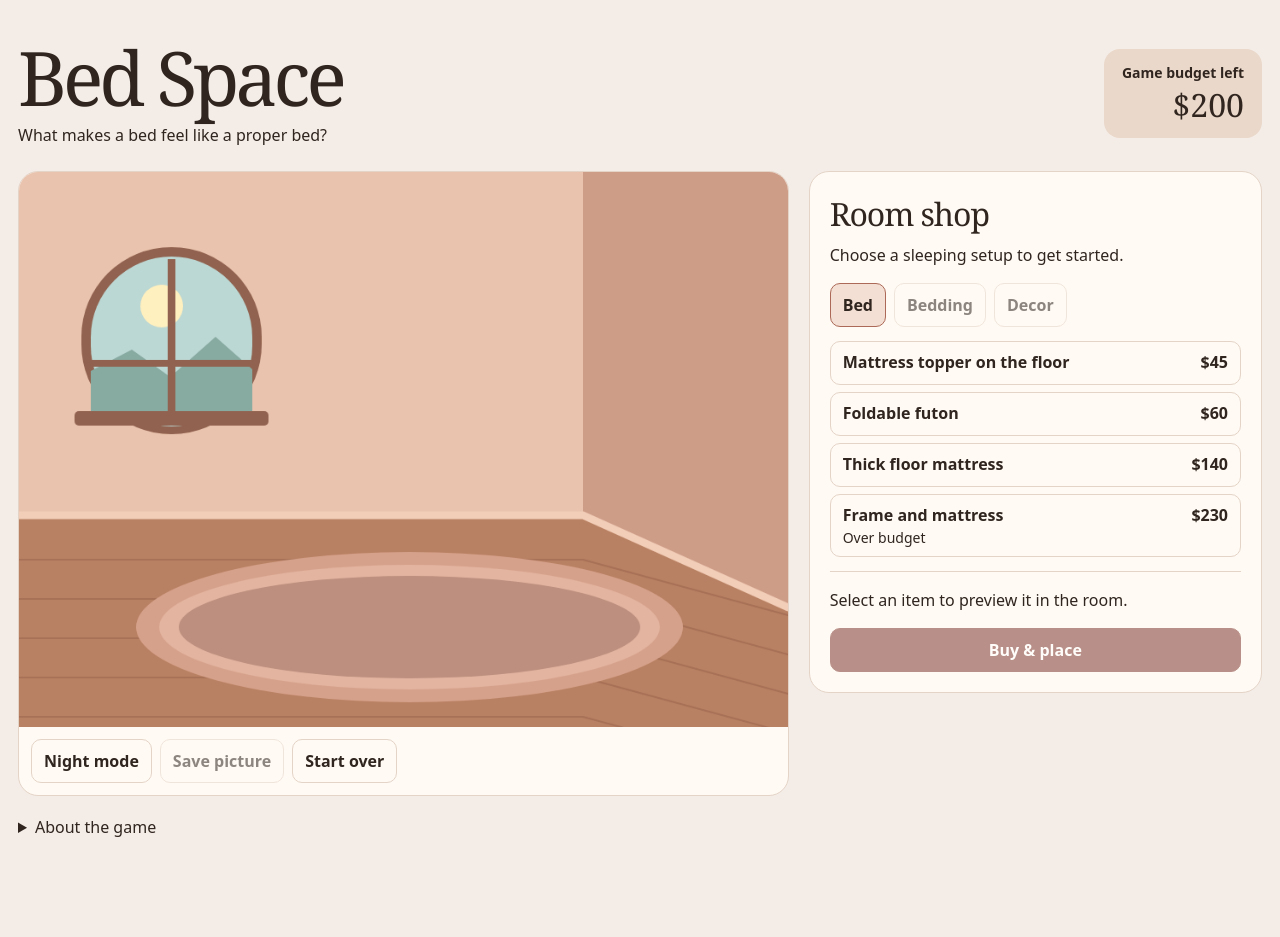
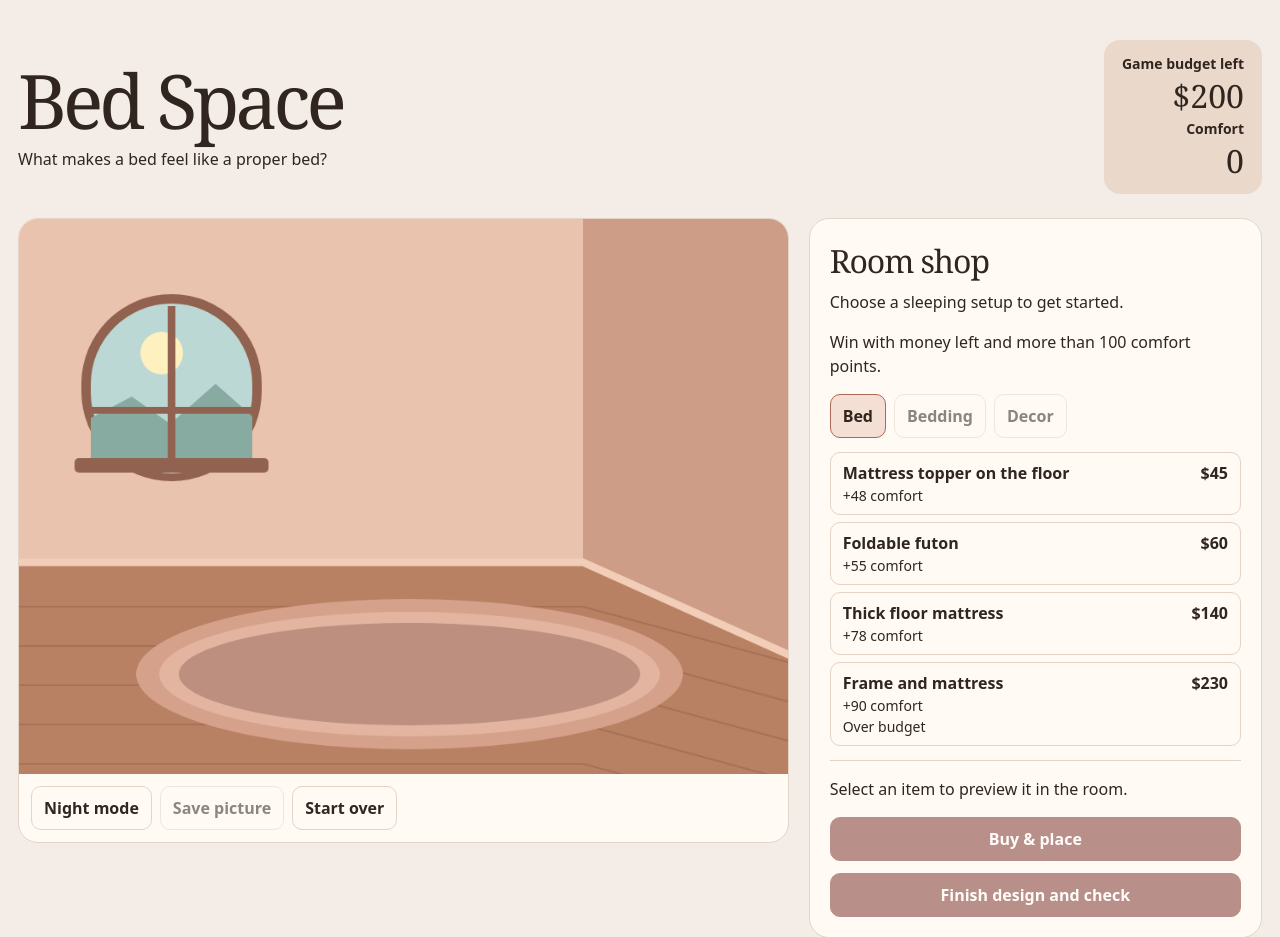
Before and after one commit to lliang25/Design-your-bed-space, a plain HTML site: page index.html in a window 1280 px wide. Shown: the top 937 px of the page. Before the commit the page ends 878 px from the top, so only its background shows below. Drawn offline with Linux system fonts and the light colour scheme.

Commit message:
Add comfort scoring and design results

```diff
--- a/game.js
+++ b/game.js
@@ -1,19 +1,20 @@
 'use strict';
 
 const startingBudget = 200;
+const comfortTarget = 100;
 const items = [
-  ['topper', 'Bed', 'bed', 'Mattress topper on the floor', 45, 'A topper is sold as an extra layer for a mattress. The essay begins with a family who bought toppers by mistake, tried them on the floor, and found them comfortable enough to keep using for four years. What would you want to try before buying a whole bed?'],
-  ['foldable', 'Bed', 'bed', 'Foldable futon', 60, 'In Japan, futon bedding is traditionally laid out on woven mats called tatami. Folding it away allows the room to serve other purposes during the day. Western-style beds also became more common after World War II, as ideas about furnishing the home changed.'],
-  ['thick', 'Bed', 'bed', 'Thick floor mattress', 140, 'This setup keeps the cushioning of a mattress and saves the cost of a frame. Think about how much space it takes up, how easy it is to get up from, and how you would keep the underside dry.'],
-  ['frame', 'Bed', 'bed', 'Frame and mattress', 230, 'A frame raises the mattress off the floor and can leave room for airflow or storage. In early modern England, bedsteads and layered bedding could also signal wealth. Which benefits would make the extra cost worthwhile to you?'],
-  ['childhood', 'Bedding', 'sheets', 'Reused childhood sheets', 5, 'The faded stars are part of the story. Reusing a set you already have can keep a familiar pattern in your room and leave money for something else.'],
-  ['fancy', 'Bedding', 'sheets', 'Fancy striped sheets', 45, 'A matching bed can feel good to come home to. Researchers studying IKEA catalogs in China found that the catalogs associated furnishings with an ideal home and a better life. How much of the appeal is the pattern, and how much is the room you imagine around it?'],
-  ['pillows', 'Bedding', 'pillows', 'Pillow set', 20, 'Stacking pillows gives you something to lean against while reading in bed. Extra pillows also take up space when you want to stretch out.'],
-  ['throw', 'Bedding', 'throw', 'Knit throw blanket', 25, 'A throw adds a layer you can pull over your feet or fold away. Draping it across the end of the bed also makes its color visible from across the room.'],
-  ['bear', 'Decor', 'toy', 'Stuffed bear', 15, 'One small object can make a room feel like yours. A stuffed animal you already own could bring the same personal touch without a new purchase.'],
-  ['poster', 'Decor', 'poster', 'Moonrise poster', 10, 'In a shared room, a poster can show what you like and make your corner recognizable. Think about what you would hang for yourself and what you would choose with roommates or guests in mind.'],
-  ['lights', 'Decor', 'lighting', 'String lights', 30, 'Small lights spread points of warm color along the wall. Try Night mode to see how much more noticeable their glow becomes when the room is dark.']
-].map(([id, category, slot, name, price, fact]) => ({ id, category, slot, name, price, fact }));
+  ['topper', 'Bed', 'bed', 'Mattress topper on the floor', 45, 48, 'A topper is sold as an extra layer for a mattress. The essay begins with a family who bought toppers by mistake, tried them on the floor, and found them comfortable enough to keep using for four years. What would you want to try before buying a whole bed?'],
+  ['foldable', 'Bed', 'bed', 'Foldable futon', 60, 55, 'In Japan, futon bedding is traditionally laid out on woven mats called tatami. Folding it away allows the room to serve other purposes during the day. Western-style beds also became more common after World War II, as ideas about furnishing the home changed.'],
+  ['thick', 'Bed', 'bed', 'Thick floor mattress', 140, 78, 'This setup keeps the cushioning of a mattress and saves the cost of a frame. Think about how much space it takes up, how easy it is to get up from, and how you would keep the underside dry.'],
+  ['frame', 'Bed', 'bed', 'Frame and mattress', 230, 90, 'A frame raises the mattress off the floor and can leave room for airflow or storage. In early modern England, bedsteads and layered bedding could also signal wealth. Which benefits would make the extra cost worthwhile to you?'],
+  ['childhood', 'Bedding', 'sheets', 'Reused childhood sheets', 5, 10, 'The faded stars are part of the story. Reusing a set you already have can keep a familiar pattern in your room and leave money for something else.'],
+  ['fancy', 'Bedding', 'sheets', 'Fancy striped sheets', 45, 14, 'A matching bed can feel good to come home to. Researchers studying IKEA catalogs in China found that the catalogs associated furnishings with an ideal home and a better life. How much of the appeal is the pattern, and how much is the room you imagine around it?'],
+  ['pillows', 'Bedding', 'pillows', 'Pillow set', 20, 25, 'Stacking pillows gives you something to lean against while reading in bed. Extra pillows also take up space when you want to stretch out.'],
+  ['throw', 'Bedding', 'throw', 'Knit throw blanket', 25, 26, 'A throw adds a layer you can pull over your feet or fold away. Draping it across the end of the bed also makes its color visible from across the room.'],
+  ['bear', 'Decor', 'toy', 'Stuffed bear', 15, 8, 'One small object can make a room feel like yours. A stuffed animal you already own could bring the same personal touch without a new purchase.'],
+  ['poster', 'Decor', 'poster', 'Moonrise poster', 10, 4, 'In a shared room, a poster can show what you like and make your corner recognizable. Think about what you would hang for yourself and what you would choose with roommates or guests in mind.'],
+  ['lights', 'Decor', 'lighting', 'String lights', 30, 7, 'Small lights spread points of warm color along the wall. Try Night mode to see how much more noticeable their glow becomes when the room is dark.']
+].map(([id, category, slot, name, price, comfort, fact]) => ({ id, category, slot, name, price, comfort, fact }));
 
 const factSources = {
   foldable: ['Read Kikusawa on changing home life in Japan', 'https://doi.org/10.1177/1077727X7900700602'],
@@ -25,13 +26,13 @@ const bedReflections = {
   topper: 'Your topper left more money for other purchases. Would it feel like a proper bed in your own room? What would make that answer change?',
   foldable: 'Your futon can be put away during the day. What else would you use the room for if your bed could fold away?',
   thick: 'You spent money on a thick mattress and kept it at floor level. Would you make the same trade-off in a different room?',
-  frame: 'Your frame and mattress left $70 for everything else. What did having a raised bed give you, and what did you give up to buy it?'
+  frame: 'Your frame and mattress took up a large share of the budget. What did having a raised bed give you, and what did you give up to buy it?'
 };
 
 const get = (id) => document.getElementById(id);
 const categoryButtons = [...document.querySelectorAll('[data-category]')];
 const storageKey = 'bed-space-round-v1';
-const newRound = () => ({ owned: [], night: false });
+const newRound = () => ({ owned: [], night: false, submitted: false });
 
 function loadRound() {
   try {
@@ -41,8 +42,8 @@ function loadRound() {
     const valid = owned.every(Boolean)
       && (!owned.length || owned[0].slot === 'bed')
       && new Set(owned.map((item) => item.slot)).size === owned.length
-      && owned.reduce((spent, item) => spent + item.price, 0) <= startingBudget;
-    return valid ? { owned, night: saved.night === true } : newRound();
+      && owned.slice(0, -1).reduce((spent, item) => spent + item.price, 0) < startingBudget;
+    return valid ? { owned, night: saved.night === true, submitted: owned.length > 0 && saved.submitted === true } : newRound();
   } catch {
     return newRound();
   }
@@ -56,7 +57,8 @@ function persist() {
   try {
     localStorage.setItem(storageKey, JSON.stringify({
       owned: round.owned.map((item) => item.id),
-      night: round.night
+      night: round.night,
+      submitted: round.submitted
     }));
   } catch {
     // The current round remains playable when storage is unavailable.
@@ -65,6 +67,15 @@ function persist() {
 
 function balance() {
   return startingBudget - round.owned.reduce((spent, item) => spent + item.price, 0);
+}
+
+function comfort() {
+  return round.owned.reduce((total, item) => total + item.comfort, 0);
+}
+
+function updateStats() {
+  get('balance').textContent = '$' + balance();
+  get('comfort').textContent = comfort();
 }
 
 function canPlace(item) {
@@ -77,7 +88,7 @@ function lost() {
 }
 
 function finished() {
-  return lost() || balance() === 0 || !items.some((item) => canPlace(item) && item.price <= balance());
+  return round.submitted || lost() || balance() === 0 || !items.some((item) => canPlace(item) && item.price <= balance());
 }
 
 function paint(preview = true) {
@@ -92,11 +103,12 @@ function paint(preview = true) {
 function render() {
   const left = balance();
   const done = finished();
-  get('balance').textContent = '$' + left;
+  updateStats();
+  get('finish').disabled = !round.owned.length || lost() || round.submitted;
+  get('check-result').hidden = !round.submitted;
   get('night').setAttribute('aria-pressed', round.night);
 
   if (lost()) {
-    console.log('you lose the game');
     get('shop-title').textContent = 'you lose the game';
     get('guide').textContent = 'you lose the game';
     get('shop-content').hidden = true;
@@ -113,12 +125,15 @@ function render() {
   get('save').disabled = !round.owned.length;
   get('shop-title').textContent = done ? 'Your room is finished' : 'Room shop';
   get('guide').textContent = done
-    ? (left && items.some(canPlace) ? 'Your remaining budget cannot cover another item.' : 'Your round is complete.')
+    ? (round.submitted ? 'Your round is complete.' : 'Shopping is complete. Check your design to see your result.')
     : (round.owned.length ? 'Preview an item, then buy it to place it.' : 'Choose a sleeping setup to get started.');
   get('shop-content').hidden = done;
   get('summary').hidden = !done;
   if (done) {
-    get('round-totals').textContent = 'You spent $' + (startingBudget - left) + ' and have $' + left + ' left.';
+    get('round-totals').textContent = 'You spent $' + (startingBudget - left) + ' and have $' + left + ' left. Your comfort score is ' + comfort() + '.';
+    get('check-result').textContent = balance() > 0 && comfort() > comfortTarget
+      ? 'You win the game!'
+      : 'To win, finish with money left and more than ' + comfortTarget + ' comfort points.';
     get('bed-reflection').textContent = bedReflections[round.owned[0].id];
   }
   for (const button of categoryButtons) {
@@ -138,7 +153,9 @@ function render() {
     name.textContent = item.name;
     const cost = document.createElement('span');
     cost.textContent = '$' + item.price;
-    button.append(name, cost);
+    const points = document.createElement('small');
+    points.textContent = '+' + item.comfort + ' comfort';
+    button.append(name, cost, points);
     const note = occupied
       ? (round.owned.includes(item) ? 'Placed' : 'Slot already filled')
       : (item.price > left ? 'Over budget' : '');
@@ -179,7 +196,7 @@ get('buy').addEventListener('click', () => {
     return;
   }
   // Leave the shop in place until the purchase fact has been read.
-  get('balance').textContent = '$' + balance();
+  updateStats();
   paint();
   get('fact-title').textContent = item.name;
   get('fact-text').textContent = item.fact;
@@ -194,10 +211,19 @@ get('facts').addEventListener('close', () => {
   render();
   if (finished()) {
     get('shop-title').tabIndex = -1;
-    get('shop-title').focus();
+    (get('finish').disabled ? get('shop-title') : get('finish')).focus();
   } else {
     categoryButtons.find((button) => button.dataset.category === category).focus();
   }
+});
+
+get('finish').addEventListener('click', () => {
+  if (!round.owned.length || lost() || round.submitted) return;
+  round.submitted = true;
+  selection = null;
+  persist();
+  render();
+  get('check-result').focus();
 });
 
 get('night').addEventListener('click', () => {
--- a/index.html
+++ b/index.html
@@ -3,7 +3,7 @@
 <head>
 <meta charset="utf-8">
 <meta name="viewport" content="width=device-width, initial-scale=1">
-<meta name="description" content="Build a cozy bed space on a $300 game budget and learn the stories behind your choices.">
+<meta name="description" content="Build a cozy bed space on a $200 game budget and learn the stories behind your choices.">
 <title>Bed Space</title>
 <link rel="stylesheet" href="style.css">
 <script src="room.js" defer></script>
@@ -13,7 +13,7 @@
 <main>
 <header>
 <div><h1>Bed Space</h1><p>What makes a bed feel like a proper bed?</p></div>
-<div class="budget"><span>Game budget left</span><strong id="balance" aria-live="polite">$300</strong></div>
+<div class="budget"><span>Game budget left</span><strong id="balance" aria-live="polite">$200</strong><span>Comfort</span><strong id="comfort" aria-live="polite">0</strong></div>
 </header>
 <div class="layout">
 <section class="studio" aria-label="Your room">
@@ -27,6 +27,7 @@
 <section class="shop" aria-labelledby="shop-title">
 <h2 id="shop-title">Room shop</h2>
 <p id="guide">Choose a sleeping setup to get started.</p>
+<p>Win with money left and more than 100 comfort points.</p>
 <div id="shop-content">
 <div class="categories" role="group" aria-label="Shop category">
 <button data-category="Bed" type="button">Bed</button>
@@ -39,7 +40,9 @@
 <button id="buy" class="primary" type="button" disabled>Buy &amp; place</button>
 </div>
 </div>
+<button id="finish" class="primary" type="button" disabled>Finish design and check</button>
 <div id="summary" hidden>
+<p id="check-result" class="check-result" tabindex="-1" hidden></p>
 <p id="round-totals"></p>
 <h3>What shaped your choices?</h3>
 <p id="bed-reflection"></p>
@@ -49,7 +52,7 @@
 </div>
 <details class="about">
 <summary>About the game</summary>
-<p>Based on the essay <cite>Why Not Sleep On the Floor</cite>, this game asks how personal comfort, cultural expectations, and advertising shape what we buy for sleep. Prices are fictional, and comfort depends on the person and the room.
+<p>Based on the essay <cite>Why Not Sleep On the Floor</cite>, this game asks how personal comfort, cultural expectations, and advertising shape what we buy for sleep. Prices and comfort scores are game values. In real life, comfort depends on the person and the room.
 
 I have been sleeping on a four-inch-thick mattress toppers placed directly on the floor for four years. But as I moved to college and saw my roommates’ carefully decorated beds–with matching sheets, decorative pillows, sturdy frames, and thick mattresses –I began to wonder: where does our idea of a “proper bed space” come from, and why do we spend so much trying to fit our bed space inside that idealized frame?
 </p>
--- a/style.css
+++ b/style.css
@@ -40,6 +40,8 @@ button[aria-pressed="true"] { background: #f3dfd3; border-color: #ac6957; }
 .preview { border-top: 1px solid var(--line); padding-top: 8px; }
 .primary { background: var(--accent); color: white; border-color: var(--accent); }
 .preview .primary { width: 100%; }
+#finish { margin-top: 12px; width: 100%; }
+.check-result { padding: 12px; background: #f3dfd3; border: 1px solid var(--line); border-radius: 10px; font-weight: 700; }
 dialog { width: min(460px, calc(100% - 32px)); color: inherit; padding: 24px; box-shadow: 0 20px 65px #2b1e2255; }
 dialog::backdrop { background: #281a24a6; }
 dialog a { color: var(--accent); }
```
Also changed, not shown: 1 other file.
